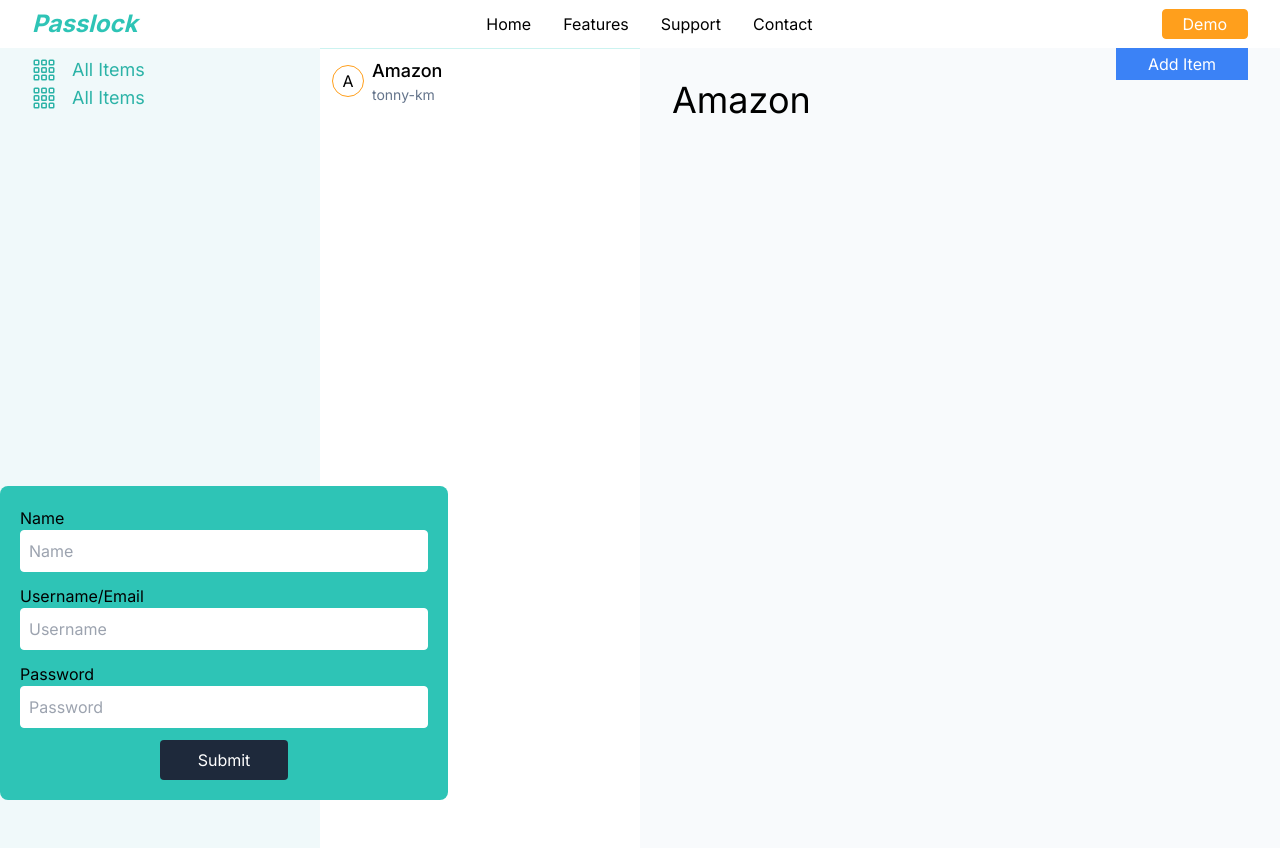
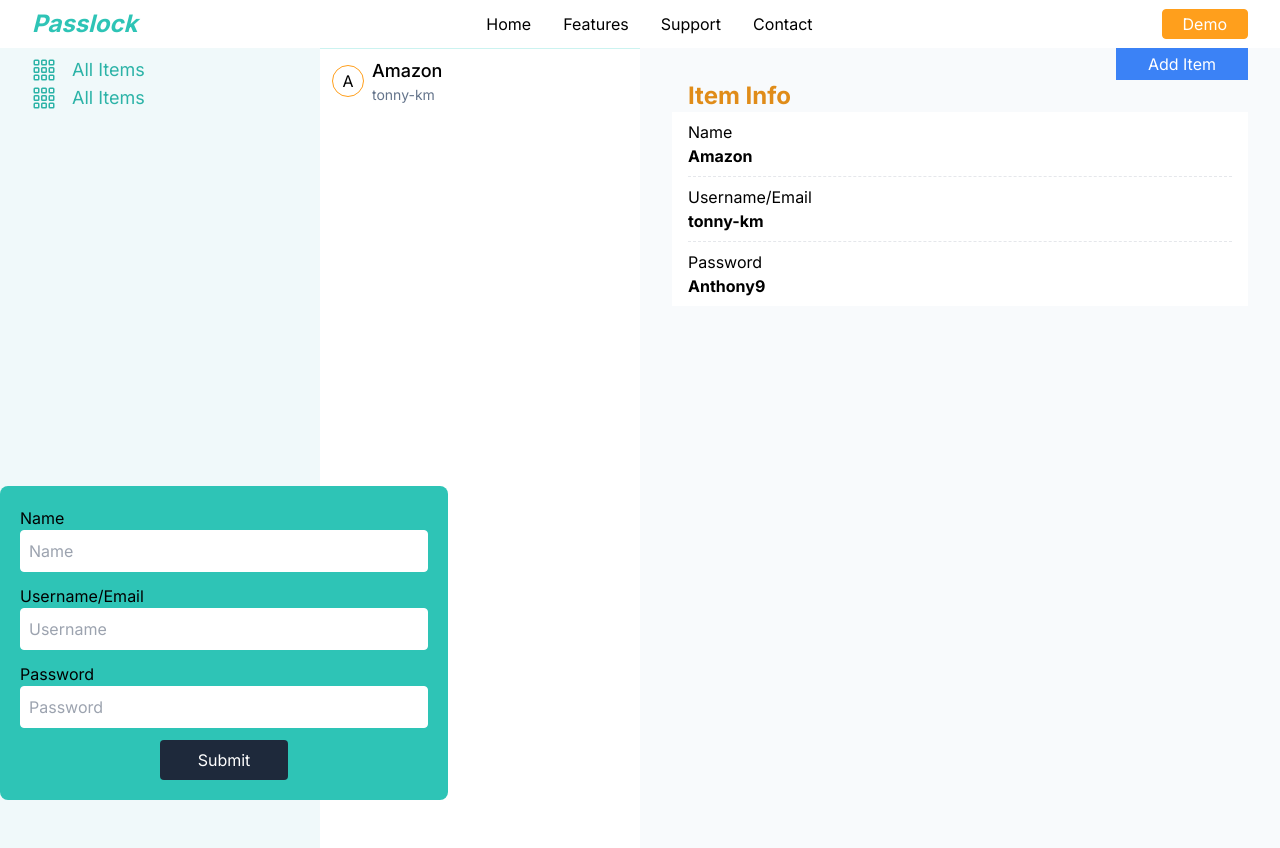
Before and after one commit to Tonnykimanthi/passlock, a Next.js app: page /demo in a window 1280 px wide. Built offline with nearby package versions, Linux system fonts and the light colour scheme.

Commit message:
Update ItemInfo.tsx

```diff
--- a/components/layout/ItemInfo.tsx
+++ b/components/layout/ItemInfo.tsx
@@ -8,12 +8,26 @@ const ItemInfo = () => {
   const { selectedItem, itemsList } = useContext(AppContext) as Context;
 
   return (
-    <section className="flex- flex basis-1/2 flex-col px-2 md:px-5 lg:px-8">
+    <section className="flex basis-1/2 flex-col px-2 md:px-5 lg:px-8">
       <button className="self-end bg-blue-500 py-1 text-white md:px-5 lg:px-8">
         Add Item
       </button>
       <AddItemForm />
-      <h5 className="text-4xl text-black">{itemsList[selectedItem]?.name}</h5>
+      <h5 className="px-4 text-2xl font-bold text-accentDark">Item Info</h5>
+      <div className="divide-y-[1px] divide-dashed bg-white px-4 [&>article>p]:font-bold [&>article]:py-2">
+        <article>
+          <span>Name</span>
+          <p>{itemsList[selectedItem].name}</p>
+        </article>
+        <article>
+          <span>Username/Email</span>
+          <p>{itemsList[selectedItem].userName}</p>
+        </article>
+        <article>
+          <span>Password</span>
+          <p>{itemsList[selectedItem].password}</p>
+        </article>
+      </div>
     </section>
   );
 };
```
